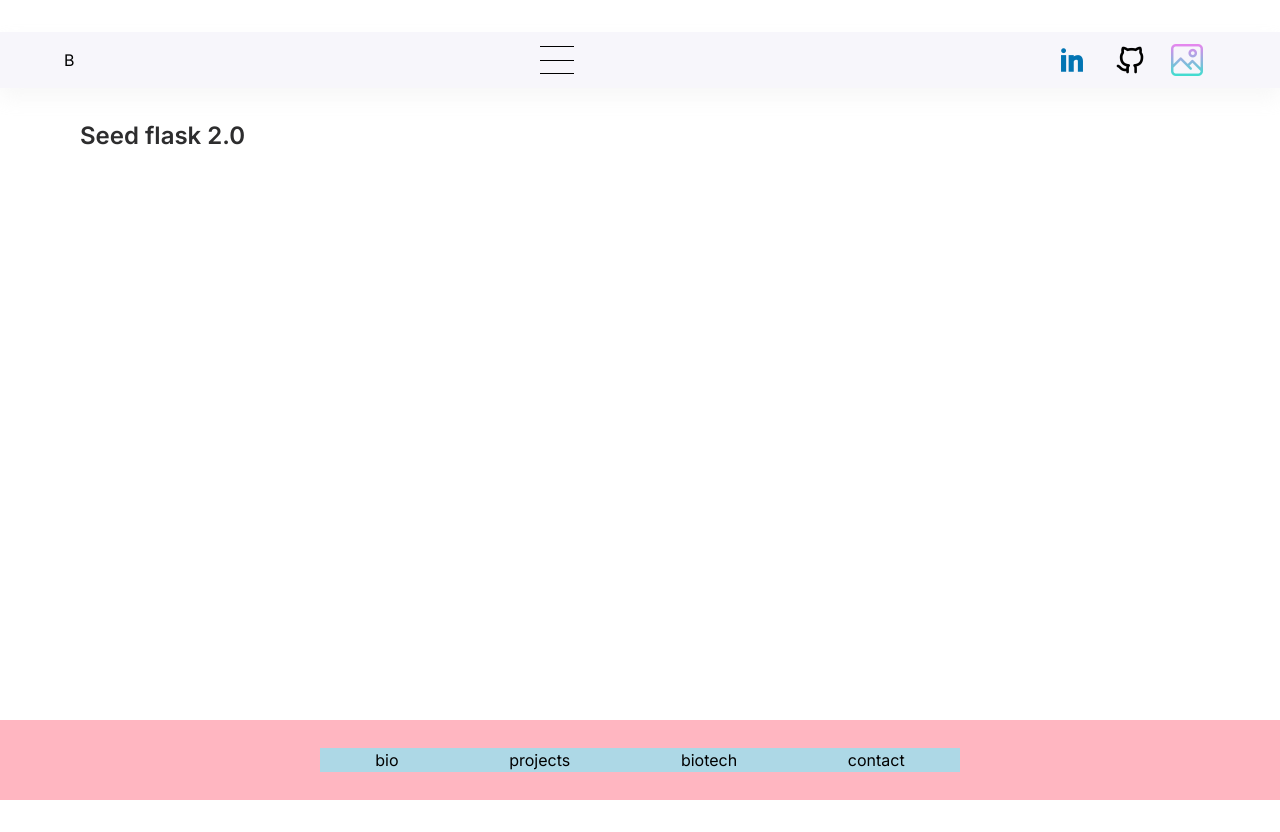
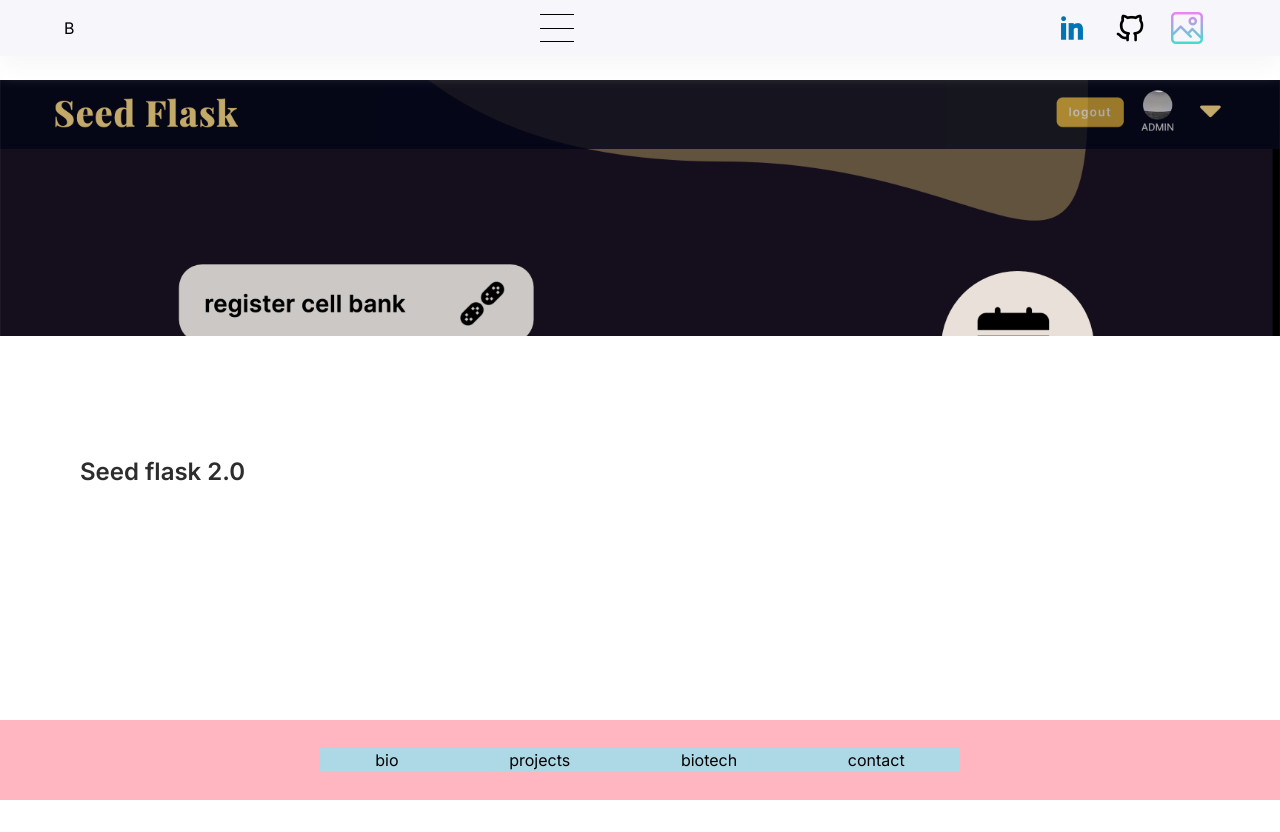
Before and after one commit to bokim2/portfolio, a Next.js app: page /projects-description in a window 1280 px wide. After the commit the page ends 800 px from the top, so only its background shows below. Built offline with nearby package versions, Linux system fonts and the light colour scheme.

Commit message:
projects animation

```diff
--- a/src/app/globals.css
+++ b/src/app/globals.css
@@ -304,6 +304,21 @@ em {
 
 /* styles */
 
+.pageContainer {
+  padding-top: 10vh;
+}
+
+.outerContainer {
+  width: 100%;
+}
+
+.center {
+  display: flex;
+  justify-content: center;
+  align-items: center;
+
+}
+
 .sepia {
   filter: sepia(100%);
 }
@@ -313,3 +328,9 @@ em {
   position: relative;
   transform: translateX(3ch);
 }
+
+.testDiv {
+  background-color: red;
+  height: 100px;
+  width: 100px;
+}
--- a/src/app/projects-description/page.tsx
+++ b/src/app/projects-description/page.tsx
@@ -1,10 +1,31 @@
+'use client';
 import Wrapper from '@/components/wrapper/wrapper';
 import React from 'react';
+import { motion } from 'framer-motion';
 
 import styles from './projectsDescriptionPage.module.scss';
+import seed_flask_d1 from '../../../public/images/projects/seed_flask_d1.jpg';
+import Image from 'next/image';
 
 export default function ProjectsDescriptionPage() {
   return (
+    <div className="pageContainer">
+      <div className='outerContainer center'>
+      {/* <motion.div className='testDiv'>test</motion.div> */}
+        <motion.div className={styles.projectImageContainer}
+        initial={{ opacity: 0 }}
+        animate={{ opacity: 1, width: '100%'}}
+        transition={{ delay: 0.5, duration: 1 }}>
+          <Image
+            src={seed_flask_d1}
+            alt="seed flask 2.0"
+            // objectPosition="center top"
+            fill
+            priority
+          />
+
+        </motion.div>
+      </div>
       <Wrapper>
         <div className={styles.projectsDescription} id="projects-description">
           <div className={styles.projectDescription} id="seed-flask">
@@ -12,5 +33,6 @@ export default function ProjectsDescriptionPage() {
           </div>
         </div>
       </Wrapper>
+    </div>
   );
 }
--- a/src/app/projects-description/projectsDescriptionPage.module.scss
+++ b/src/app/projects-description/projectsDescriptionPage.module.scss
@@ -11,3 +11,41 @@
     display: block;
   }
 }
+
+.projectImageContainer {
+  position: relative;
+  width: 50%;
+  min-height: 20vw;
+
+  img {
+    // margin-top: 10vh;
+    width: 100%;
+    height: 100%;
+    object-fit: cover;
+    object-position: center top;
+  }
+
+  @media (max-width: 800px) {
+    // margin-top: .25rem;
+    min-height: 30vw;
+  }
+}
+
+.projectImageContainer-final {
+  position: relative;
+  width: 100%;
+  min-height: 20vw;
+
+  img {
+    // margin-top: 10vh;
+    width: 100%;
+    height: 100%;
+    object-fit: cover;
+    object-position: center top;
+  }
+
+  @media (max-width: 800px) {
+    // margin-top: .25rem;
+    min-height: 30vw;
+  }
+}
```
Lines whose indentation alone changed are shown as unchanged.
